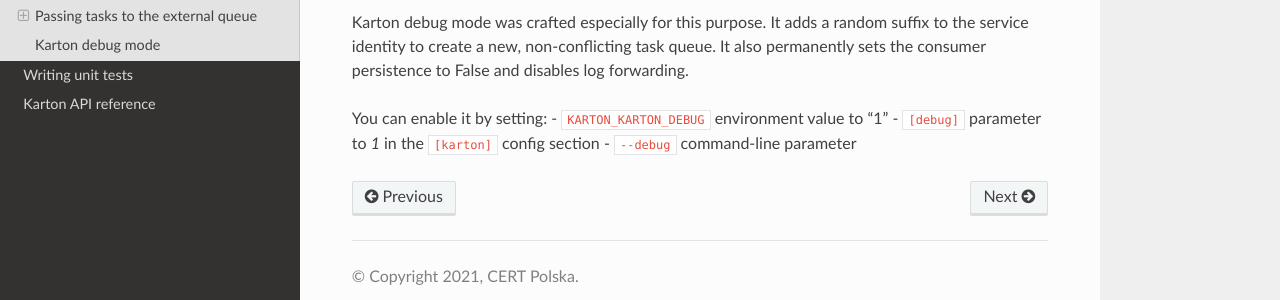
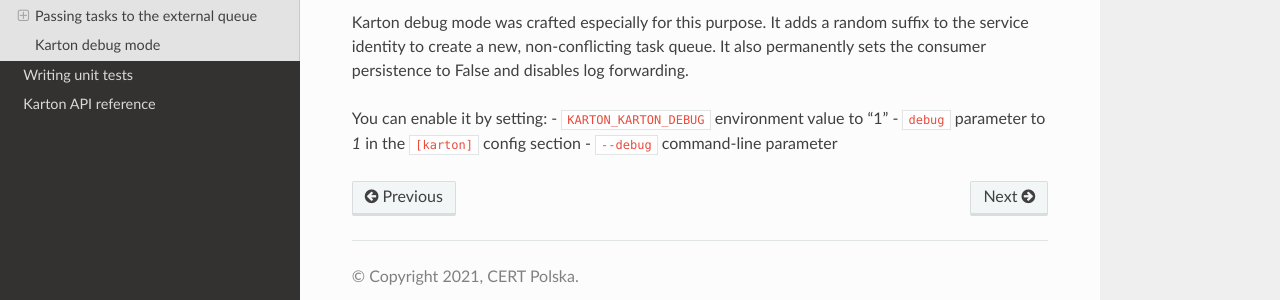
Before and after one commit to CERT-Polska/karton, a Sphinx documentation site: the page built from docs/advanced_concepts.rst, in a window 1280 px wide and 900 px high, scrolled down 6847 px. Shown: the part 555-855 px from the top of the window. Built offline with Sphinx 7.4.7 and the Read the Docs theme 2.0.0, drawn with Linux system fonts in a browser that asks for light colours.

Commit message:
Apply suggestions from code review

```diff
--- a/docs/advanced_concepts.rst
+++ b/docs/advanced_concepts.rst
@@ -244,5 +244,5 @@ It also permanently sets the consumer persistence to False and disables log forw
 
 You can enable it by setting:
 - :code:`KARTON_KARTON_DEBUG` environment value to "1"
-- :code:`[debug]` parameter to `1` in the :code:`[karton]` config section
+- :code:`debug` parameter to `1` in the :code:`[karton]` config section
 - :code:`--debug` command-line parameter
```
